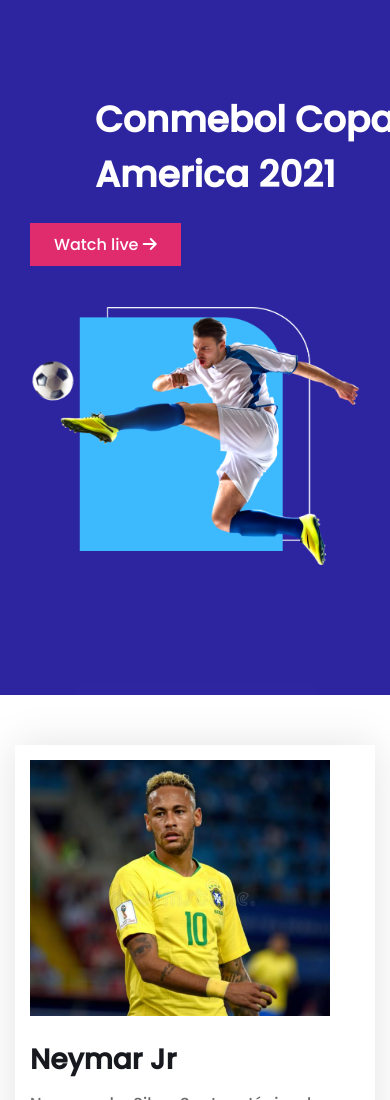
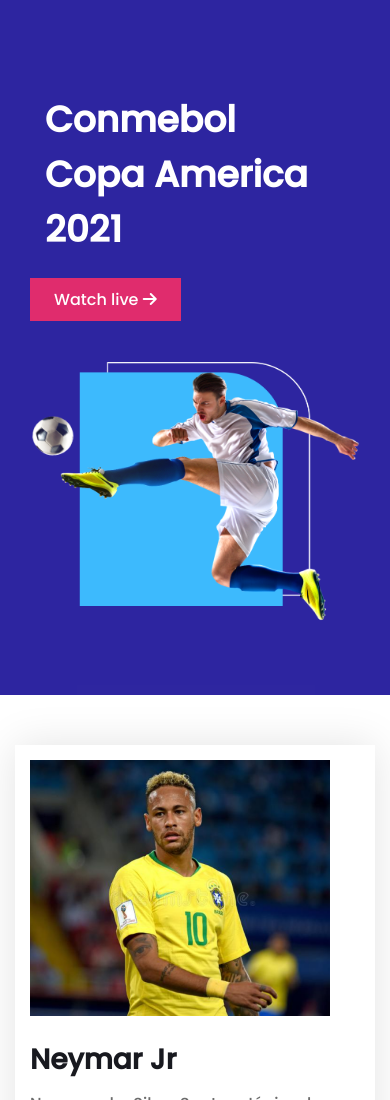
Before and after one commit to rakibulalam9200/responsive-football, a plain HTML site: page index.html in a window 390 px wide. Shown: the top 1100 px of the page. Drawn offline with Linux system fonts and the light colour scheme.

Commit message:
add responsive

```diff
--- a/Styles/style.css
+++ b/Styles/style.css
@@ -266,13 +266,15 @@
     .top-banner{
         margin-left: 15px;
         flex-direction: column;
+
     }
     .top-details h1{
         padding: 0px;
         font-size: 36px;
         color: #FFFFFF;
         margin-bottom: 30px;
-        margin-left: 65px;
+        margin-left: 15px;
+        width: 280px;
     }
 
     .top-details{
@@ -283,6 +285,8 @@
         height:260px;
         margin-left:15px;
         margin-right: 15px;
+        transform: scale(1) rotate(0deg);
+        transition: transform 1.5s ease-in-out;
     }
 
     .players,.copa,.season-content{
@@ -293,6 +297,4 @@
         margin-right: 15px;
     }
 
-
-
 }
```
